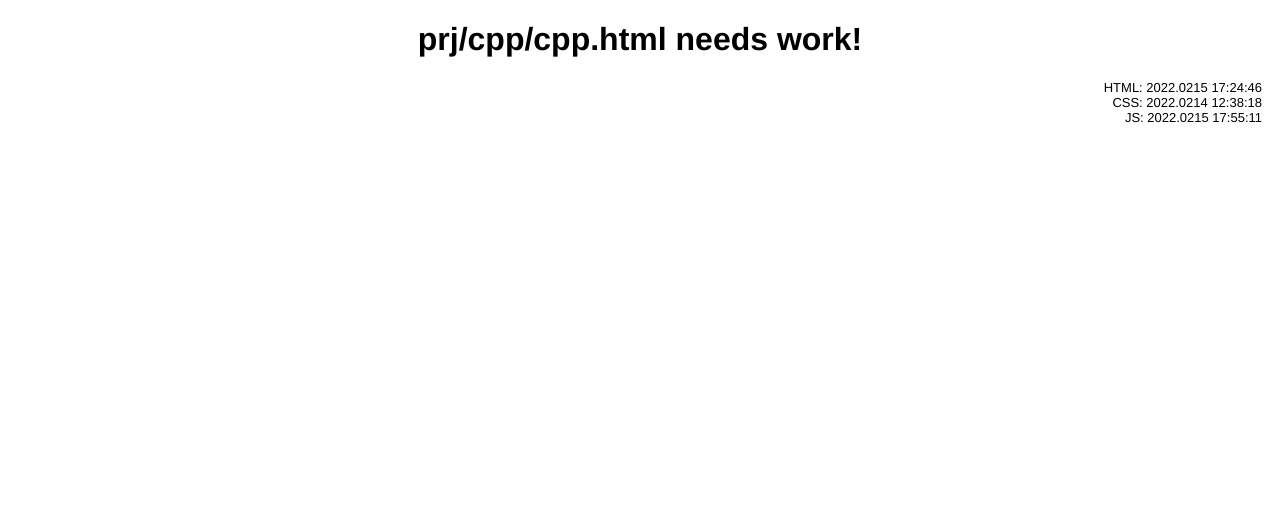
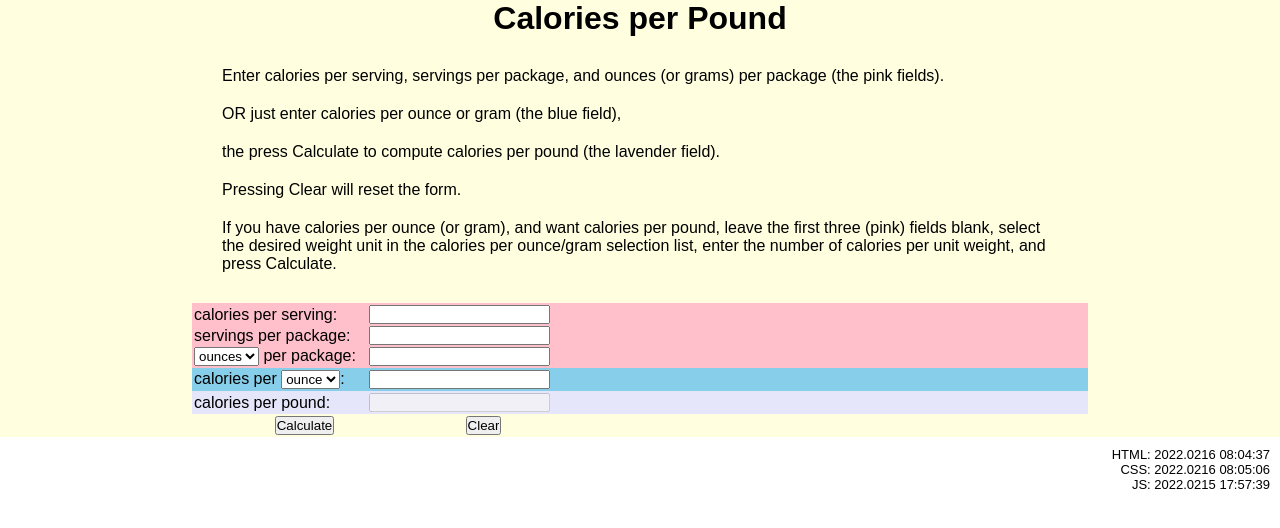
Before and after one commit to tbarron/tbarron.github.io, a Jekyll site: the page prj/cpp/cpp.html, which Jekyll copies as it is, in a window 1280 px wide. Shown: the top 528 px of the page. Built offline with Jekyll 4.4.1, drawn with Linux system fonts in a browser that asks for light colours.

Commit message:
Style cpp page

```diff
--- /dev/null
+++ b/prj/cpp/cpp.css
@@ -0,0 +1,69 @@
+:root {
+    --updated: "<2022.0216 08:05:06>";
+}
+
+*{
+    margin: 0px;
+    padding: 0px;
+    box-sizing: border-box;
+}
+
+body {
+    font-family: sans-serif;
+    // font-size: 20px;
+    width: 100%;
+    min-height: 100vh;
+}
+
+.cpp-container {
+    display: grid;
+    gap: 20p;
+    grid-template-columns: 15% auto 15%;
+    background-color: lightyellow;
+    // grid-template-rows: 200 auto auto;
+}
+
+.cpp-content {
+    // background-color: skyblue;
+    //display: grid;
+    // place-items: center;
+    grid-column-start: 2;
+}
+
+#cpp-title {
+    background-color: lightyellow;
+}
+
+#cpp-desc {
+    grid-column: 2;
+    // grid-row: 1;
+    background-color: cream;
+}
+
+#cpp-inputs {
+    // grid-row: 2;
+    background-color: pink;
+}
+
+#cpp-cpog {
+    background-color: skyblue;
+}
+
+#cpp-cplb {
+    background-color: lavender;
+}
+
+#cpp-buttons {
+    background-color: lightyellow;
+}
+
+ul {
+    list-style-type: none;
+    list-style-position: outside;
+    margin: 10px;
+    padding: 10px;
+}
+
+li {
+    padding: 10px;
+}
--- a/prj/cpp/cpp.html
+++ b/prj/cpp/cpp.html
@@ -1,14 +1,100 @@
 <!DOCTYPE html>
-<script id="updated">Updated: "2022.0215 17:24:46"</script>
+<script id="updated">Updated: "2022.0216 08:04:37"</script>
 <html>
   <head>
+    <div class="cssmeta" hidden></div>
     <script src="../../home/index.js?3"></script>
-    <link rel="stylesheet" type="text/css"
-          href="../../home/index.css">
+    <link href="../../home/index.css" rel="stylesheet" type="text/css">
+    <script src="cpp.js"></script>
+    <link href="cpp.css" rel="stylesheet" type="text/css">
   </head>
   <body>
-    <div class="cssmeta" hidden></div>
-    <center><h1>prj/cpp/cpp.html needs work!</h1></center>
-    <div id="last_update" class="commit"></div>
+    <div class="cpp-container">
+      <div id="cpp-title" class="cpp-content">
+        <center><h1>Calories per Pound</h1></center>
+      </div>
+
+      <div id="cpp-desc" class="cpp-content">
+        <ul>
+          <li>Enter calories per serving, servings per package, and ounces (or
+            grams) per package (the pink fields).
+
+          <li>OR just enter calories per ounce or gram (the blue field),
+
+          <li>the press Calculate to compute calories per pound (the lavender
+            field).
+
+          <li>Pressing Clear will reset the form.
+
+          <li>If you have calories per ounce (or gram), and want calories per pound,
+            leave the first three (pink) fields blank, select the desired weight unit
+            in the calories per ounce/gram selection list, enter the number of
+            calories per unit weight, and press Calculate.
+        </ul>
+      </div>
+
+    <div id="cpp-inputs" class="cpp-content">
+      <table class="package" width="360">
+        <tr>
+          <td width="65%">calories per serving:</td>
+          <td>
+            <input type="text" id="cps" tabindex=1>
+          </td>
+        </tr>
+        <tr>
+            <td>servings per package:</td>
+            <td>
+                <input type="text" id="spp" tabindex=2>
+            </td>
+        </tr>
+        <tr>
+            <td>
+                <select id="unit_pp" tabindex=0>
+                    <option value="16">ounces</option>
+                    <option value="453.6">grams</option>
+                </select> per package:</td>
+            <td>
+                <input type="text" id="wpp" tabindex=3>
+            </td>
+        </tr>
+      </table>
+    </div>
+
+    <div id="cpp-cpog" class="cpp-content">
+      <table width="360">
+        <tr>
+          <td width="65%">calories per
+            <select id="cp_unit" tabindex=0>
+              <option value="16">ounce</option>
+              <option value="453.6">gram</option>
+            </select>:</td>
+          <td>
+            <input type="text" id="cpw">
+          </td>
+        </tr>
+      </table>
+    </div>
+    <div id="cpp-cplb" class="cpp-content">
+      <table width="360">
+        <tr>
+            <td width="65%">calories per pound:</td>
+            <td>
+                <input type="text" id="cpp" disabled>
+            </td>
+        </tr>
+      </table>
+    </div>
+    <div id="cpp-buttons" class="cpp-content">
+      <table width="360">
+        <tr>
+          <td align="center">
+            <input type="submit" id="calc" value="Calculate" tabindex=4>
+          </td>
+          <td align="center">
+            <input type="submit" id="clear" value="Clear">
+          </td>
+        </tr>
+      </table>
+    </div>
   </body>
 </html>
--- /dev/null
+++ b/prj/cpp/cpp.js
@@ -0,0 +1 @@
+var js_update = "Updated: <2022.0215 17:57:39>"
```
